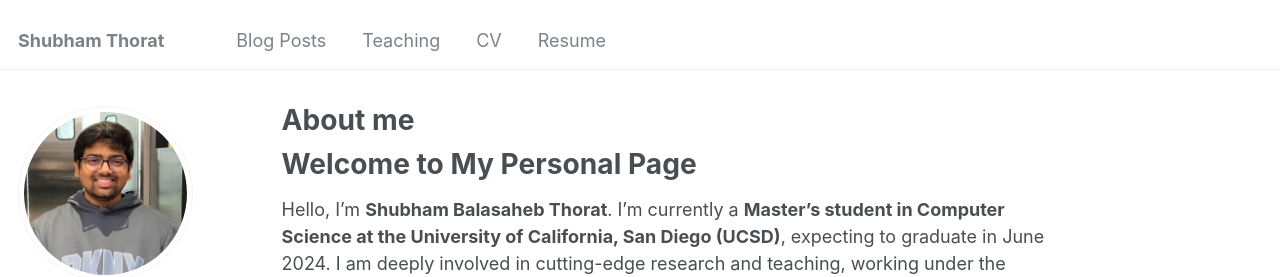
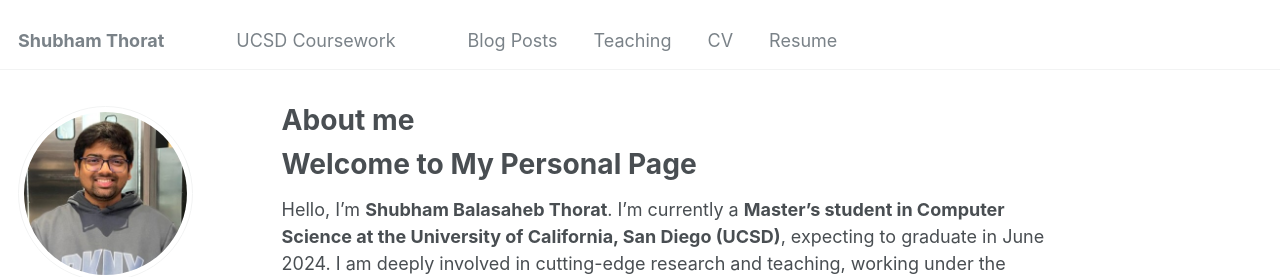
Before and after one commit to shubham4104/shubham4104.github.io, a Jekyll site: the page built from _pages/about.md, in a window 1280 px wide. Shown: the top 277 px of the page. Built offline with Jekyll 4.4.1, drawn with Linux system fonts in a browser that asks for light colours.

Commit message:
Update navigation.yml

```diff
--- a/_data/navigation.yml
+++ b/_data/navigation.yml
@@ -5,6 +5,9 @@ main:
 
   # - title: "Talks"
   #   url: /talks/
+
+  - title: "UCSD Coursework"
+  - url: /ucsd_coursework/
 
   - title: "Blog Posts"
     url: /year-archive/
```
